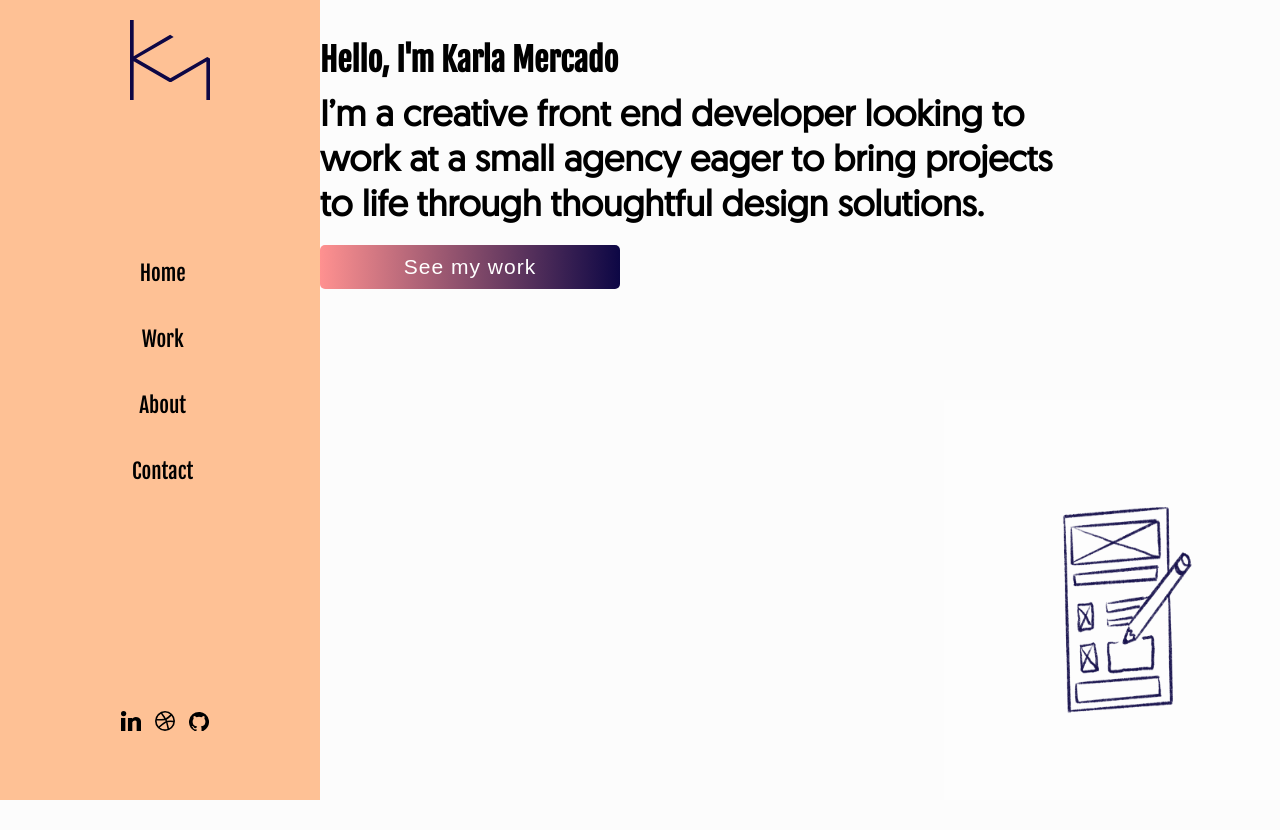
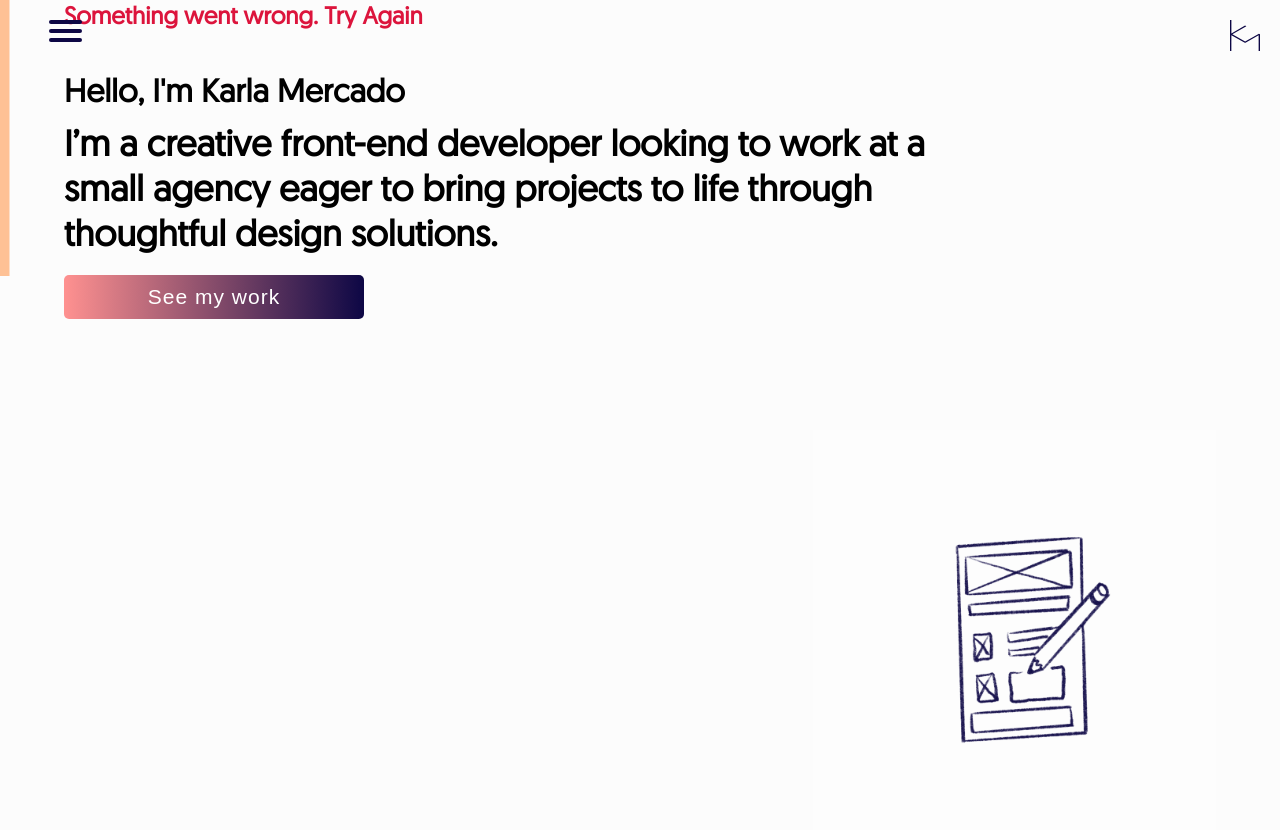
Before and after one commit to karlaem/porfoliov2, a PHP site: page /index.php?error=1 in a window 1280 px wide. Before the commit the page ends 800 px from the top, so only its background shows below. Run offline with PHP 8.4, Linux system fonts and the light colour scheme; style sheets or scripts are compiled from the project's sources; some libraries are stand-ins or nearby versions.

Commit message:
fixed fonts and ipad responsive

```diff
--- a/css/contact.css
+++ b/css/contact.css
@@ -2,7 +2,7 @@
   font-family: "geomanistregular";
   width: 100%;
   height: 100vh;
-  margin-top: 50px;
+  margin-top: 30px;
   padding-top: 0px;
 }
 @media (min-width: 800px) {
@@ -18,18 +18,22 @@
 }
 .emailicon img {
   width: 30px;
+  display: block;
+}
+.emailicon svg {
+  width: 30px;
 }
 .emailicon p {
   display: inline;
 }
 @media (min-width: 800px) {
   .emailicon {
-    margin-bottom: 0px;
+    margin-bottom: 20px;
   }
 }
 
 .contactform h1 {
-  font-family: "Fjalla One", sans-serif;
+  font-family: "geomanistregular";
 }
 .contactform h3 {
   font-size: 36px;
@@ -46,8 +50,8 @@
 form label {
   width: 100%;
   display: block;
-  font-size: 24px;
-  font-family: "Fjalla One", sans-serif;
+  font-size: 21px;
+  font-family: "geomanistbold";
 }
 form input, form textarea, form select {
   width: 100%;
@@ -98,16 +102,18 @@
 }
 
 .success {
+  font-family: "geomanistregular";
   color: #4ac789;
 }
 
 .error {
+  font-family: "geomanistregular";
   color: crimson;
 }
 
 .popup {
-  color: #FF9190;
-  font-size: 14px;
+  color: white;
+  font-size: 18px;
   border-radius: 5px;
   transition: opacity 0.1s linear;
   position: relative;
@@ -119,7 +125,7 @@
 }
 
 .popup p {
-  font-size: 14px;
+  font-size: 18px;
   background-color: #5E72EB;
   width: 100%;
   line-height: auto;
@@ -129,11 +135,6 @@
 @media (min-width: 800px) {
   .popup p {
     width: 33%;
-  }
-}
-@media (max-width: 1300px) {
-  .popup p {
-    width: 80%;
   }
 }
 @media (max-width: 800px) {
--- a/css/style.css
+++ b/css/style.css
@@ -11,12 +11,6 @@
   /* Position the navbar at the top of the page */
   width: 100%;
   /* Full width */
-}
-
-.top {
-  position: absolute;
-  top: 0px;
-  width: 100%;
 }
 
 .margins {
@@ -39,7 +33,9 @@
 }
 @media (max-width: 1300px) {
   .marginleft {
-    margin-left: 25%;
+    margin-left: 0px;
+    width: 90%;
+    margin: 0 auto;
   }
 }
 @media (max-width: 800px) {
@@ -52,7 +48,7 @@
 
 @media (max-width: 800px) {
   .phonetop {
-    margin-top: 20px;
+    margin-top: 40px;
   }
 }
 
@@ -70,6 +66,13 @@
 @media (min-width: 800px) {
   #menuToggle {
     display: none;
+  }
+}
+@media (max-width: 1300px) {
+  #menuToggle {
+    display: block;
+    right: 15px;
+    width: 105%;
   }
 }
 
@@ -171,6 +174,11 @@
     display: none;
   }
 }
+@media (max-width: 1300px) {
+  .tinylogo img {
+    display: block;
+  }
+}
 
 /*logo*/
 .logo {
@@ -204,19 +212,15 @@
   top: 0px;
   width: 10%;
   height: 100vh;
+  letter-spacing: 2px;
   transition-delay: 0s;
   transition-duration: 0.4s;
   transition-property: all;
   transition-timing-function: line;
 }
-@media (max-width: 800px) {
+@media (max-width: 1300px) {
   .leftnav {
     display: none;
-  }
-}
-@media (max-width: 1300px) {
-  .leftnav {
-    width: 20%;
   }
 }
 .leftnav .logo {
@@ -227,7 +231,7 @@
   position: absolute;
   text-align: center;
   font-size: 21px;
-  font-family: "Fjalla One", sans-serif;
+  font-family: "geomanistregular";
   top: 30%;
   left: 25%;
   transition-delay: 0s;
@@ -261,6 +265,7 @@
 .leftnav .socialmedia svg {
   padding: 5px;
   width: 30px;
+  fill: black;
 }
 .leftnav .socialmedia svg:hover {
   fill: #5E72EB;
@@ -286,11 +291,6 @@
 }
 .leftnav:hover .socialmedia {
   left: 30%;
-}
-@media (max-width: 1300px) {
-  .leftnav:hover {
-    width: 25%;
-  }
 }
 
 .homecontent {
@@ -358,7 +358,7 @@
   }
 }
 .homecontent h1 {
-  font-family: "Fjalla One", sans-serif;
+  font-family: "geomanistregular";
 }
 
 .cta {
--- a/index.php
+++ b/index.php
@@ -12,6 +12,17 @@
 <div id="myWebApp" class="marginleft phonetop">
         <div id="home" class="page">
             <div  class="content">
+                <div class="msg">
+                    <?php
+                    //check error messages
+                    if (isset($_GET["error"])){
+                    echo '<div class="error"><h2>Something went wrong. Try Again</h2</div>';
+                    }
+                    if (isset($_GET["success"])){
+                    echo '<div class="success"><h2>Thank you your message was send</h2></div>';
+                    }
+                    ?>
+                </div>
                 <div class="homecontent">
                     <div class="hometext">
                         <section class="container hide">
@@ -21,7 +32,7 @@
                             </h1>
                         </section>
                         <h1 class="title2">Hello, I'm Karla Mercado</h1>
-                        <h2 class="center">I’m a creative front end developer looking to work at a small agency eager to bring projects to life through thoughtful design solutions.</h2>
+                        <h2 class="center">I’m a creative front-end developer looking to work at a small agency eager to bring projects to life through thoughtful design solutions.</h2>
                         <button href="#" data-nav="work" class="cta">See my work</button>
                         <img class="bighide" src="imgs/compuwire.gif" alt="computer image">
                     </div>
@@ -52,7 +63,7 @@
                         <p>If you want to collaborate feel very welcome to contact me. I am available for freelance and full time employment.</p>
 
                         <div class="emailicon">
-                            <img src="imgs/email.svg" alt="message">
+                        <svg id="Capa_19" data-name="Capa 19" xmlns="http://www.w3.org/2000/svg" viewBox="0 0 31.1 16.73"><defs><style>.cls-1{fill:none;stroke-miterlimit:10;}.cls-1,.cls-2{stroke:#000;}.cls-2{fill:#fff;stroke-linecap:round;stroke-linejoin:round;}</style></defs><rect class="cls-1" x="0.5" y="0.5" width="30.1" height="15.73" rx="3.12"/><polyline class="cls-2" points="1.46 1.45 15.72 7.86 29.64 1.45"/></svg>
                             <p>karlaest20@gmail.com</p>
                         </div>
 
@@ -102,6 +113,7 @@
 
                             <input class="cta" type="submit" value="Send">
                         </form>
+                        <img class="bighide" src="imgs/logowiggle.gif" alt="karla mercado logo animation">
                     </div>
                 </div>
             </div><!--content-->
@@ -114,5 +126,6 @@
 ?>
 
 <script type="module" src="js/main.js"></script>
+<script type="module" src="js/validate.js"></script>
 </body>
 </html>
--- a/sass/_mixins.scss
+++ b/sass/_mixins.scss
@@ -24,8 +24,7 @@
 $boldfont:  'geomanistbold';
 $lightfont: 'geomanistlight';
 $ultrafont: 'geomanistultra';
-$titlefont:'Fjalla One', sans-serif;
-
+$titlefont:'geomanistregular';
 // colors
 $morado:#0D0745;
 $azuloscuro:#130D6F;
--- a/sass/contact.scss
+++ b/sass/contact.scss
@@ -4,7 +4,7 @@
     font-family: $primaryfont;
     width: 100%;
     height: 100vh;
-    margin-top: 50px;
+    margin-top: 30px;
     padding-top: 0px;
     @include desktop{
         width: 50%;
@@ -13,16 +13,21 @@
     }
 
 }
+
 .emailicon{
     margin-bottom: 20px;
     img{
         width: 30px;
+        display: block;
+    }
+    svg{
+      width: 30px;
     }
     p{
         display: inline;
     }
     @include desktop{
-        margin-bottom: 0px;
+      margin-bottom: 20px;
     }
 }
 
@@ -46,8 +51,8 @@
 label{
 width: 100%;
 display: block;
-font-size: 24px;
-font-family: $titlefont;
+font-size: 21px;
+font-family: $boldfont;
 }
 input, textarea, select{
 width: 100%;
@@ -98,14 +103,16 @@
 
 // validation
 .success{
+  font-family: $primaryfont;
 color: rgb(74, 199, 137);
 }
 .error{
+  font-family: $primaryfont;
 color: crimson;
 }
 .popup{
-color: $rosa;
-font-size: 14px;
+color: white;
+font-size: 18px;
 border-radius: 5px;
 transition: opacity 0.1s linear;
 position: relative;
@@ -115,7 +122,7 @@
 opacity: 1;
 }
 .popup p{
-font-size: 14px;
+font-size: 18px;
 background-color: $azul;
 width: 100%;
 line-height: auto;
@@ -124,9 +131,7 @@
 @include desktop{
 width: 33%;
 }
-@include ipad{
-width: 80%;
-}
+
 @include phone{
 width: 100%;
 }
--- a/sass/style.scss
+++ b/sass/style.scss
@@ -17,7 +17,7 @@
 $lightfont: 'geomanistlight';
 $ultrafont: 'geomanistultra';
 
-$titlefont:'Fjalla One', sans-serif;
+$titlefont:'geomanistregular';
 
 *{
     box-sizing: border-box;
@@ -32,11 +32,7 @@
     width: 100%; /* Full width */
 }
 
-.top{
-  position: absolute;
-  top:0px;
-  width: 100%;
-}
+
 
 .margins{
     width: 80%;
@@ -52,7 +48,9 @@
 .marginleft{
   margin-left: 15%;
   @include ipad{
-    margin-left: 25%;
+    margin-left: 0px;
+    width: 90%;
+    margin: 0 auto;
   }
   @include phone{
     margin-left: 0px;
@@ -62,7 +60,7 @@
 }
 .phonetop{
   @include phone{
-    margin-top: 20px;
+    margin-top: 40px;
   }
 }
 
@@ -78,6 +76,11 @@
     width: 100%;
     @include desktop{
         display: none;
+    }
+    @include ipad{
+      display: block;
+      right: 15px;
+      width: 105%;
     }
   }
   #menuToggle a {
@@ -165,6 +168,9 @@
   @include desktop{
     display: none;
   }
+  @include ipad{
+    display: block;
+  }
 }
 
 // left nav ***********************
@@ -199,17 +205,15 @@
   top: 0px;
   width: 10%;
   height: 100vh;
+  letter-spacing: 2px;
 
   transition-delay: 0s;
   transition-duration: 0.4s;
   transition-property: all;
   transition-timing-function: line;
 
-  @include phone{
+  @include ipad{
     display: none;
-  }
-  @include ipad{
-    width: 20%;
   }
 
   .logo{
@@ -256,6 +260,7 @@
     svg{
       padding: 5px;
       width: 30px;
+      fill:black;
     }
     svg:hover{
       fill: $azul;
@@ -282,9 +287,7 @@
   .socialmedia{
     left: 30%;
   }
-  @include ipad{
-    width: 25%;
-  }
+
 }
 
 
```
Also changed, not shown: sendemail.php (added, +14 -0 lines), includes/header.php (line endings or trailing spaces), 2 other files.
